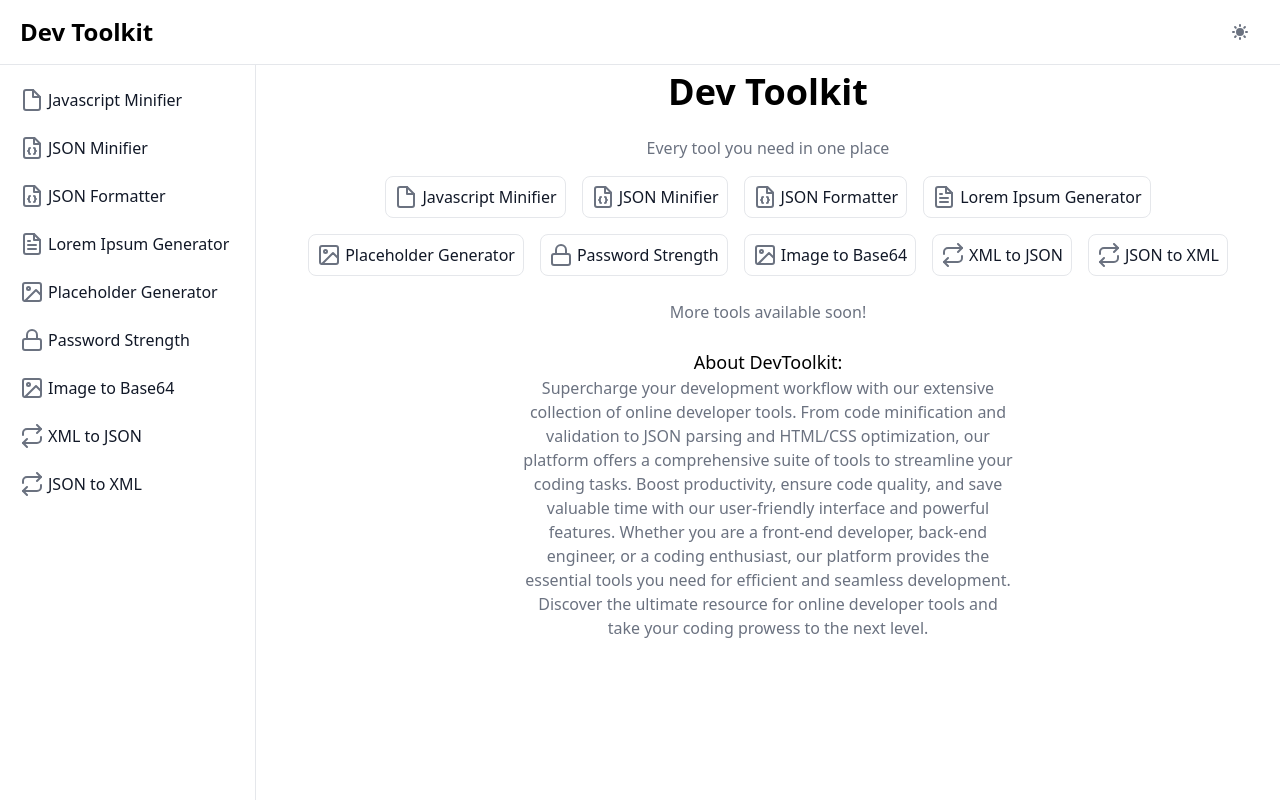
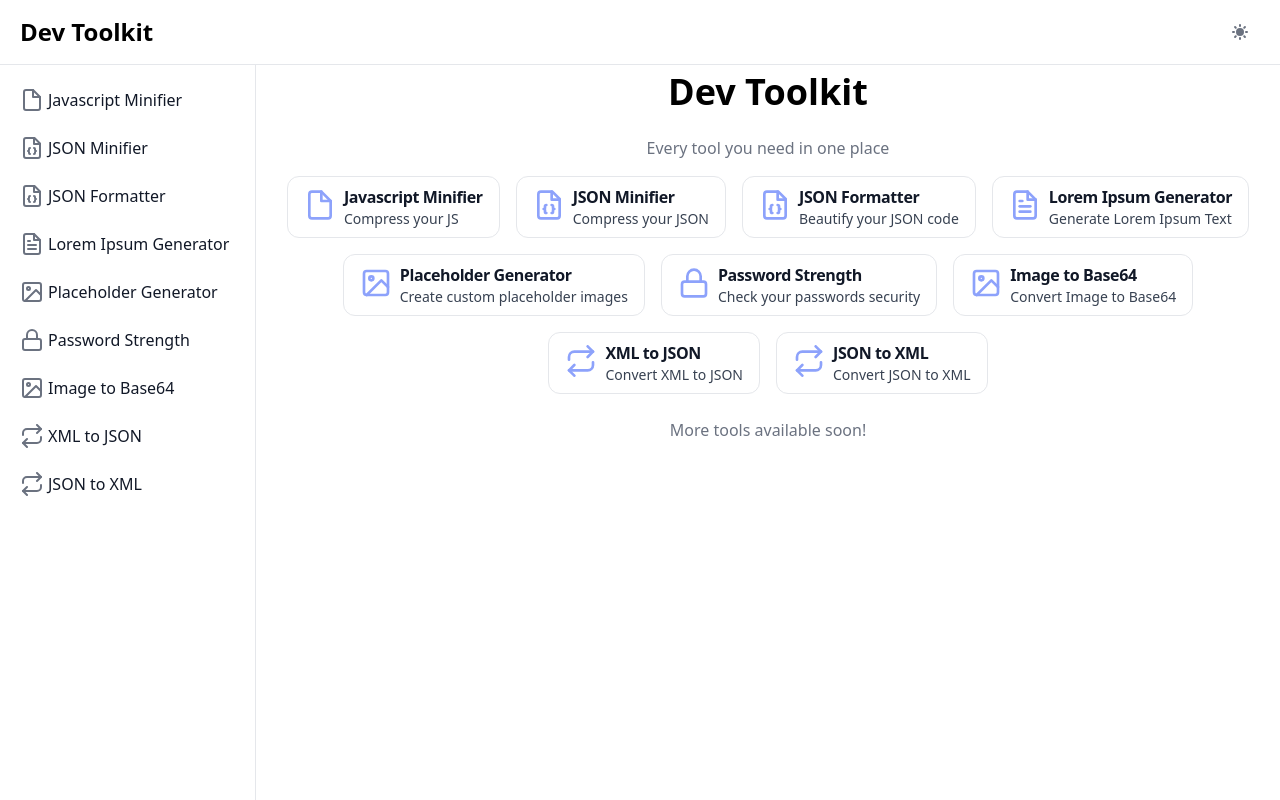
Before and after one commit to FelipeBockMagagnin/devtoolkitapp, a Next.js app: page / in a window 1280 px wide. Built offline with nearby package versions, Linux system fonts and the light colour scheme.

Commit message:
feat: improve menu display

```diff
--- a/src/app/globals.css
+++ b/src/app/globals.css
@@ -2,21 +2,8 @@
 @tailwind components;
 @tailwind utilities;
 
-:root {
-  --foreground-rgb: 0, 0, 0;
-  --background-start-rgb: 214, 219, 220;
-  --background-end-rgb: 255, 255, 255;
-}
 
-@media (prefers-color-scheme: dark) {
-  :root {
-    --foreground-rgb: 255, 255, 255;
-    --background-start-rgb: 0, 0, 0;
-    --background-end-rgb: 0, 0, 0;
-  }
-}
 
 body {
-  color: rgb(var(--foreground-rgb));
   background: transparent
 }
--- a/src/app/page.js
+++ b/src/app/page.js
@@ -18,36 +18,24 @@ export default function Home() {
       </div>
 
       <div className="flex justify-center flex-wrap">
-            {menus.map((menu, index) => {
-              return (
-                <div key={index}>
-                  <a href={menu.link} class="flex border m-2 items-center p-2 text-gray-900 rounded-lg dark:text-white hover:bg-gray-100 dark:hover:bg-gray-700">
-                    {<menu.icon class="flex-shrink-0 w-6 h-6 text-gray-500 transition duration-75 dark:text-gray-400 group-hover:text-gray-900 dark:group-hover:text-white"></menu.icon>}
-                    <span class="ml-1">{menu.name}</span>
-                  </a>
-                </div>
-              )
-            })}
+        {menus.map((menu, index) => {
+          return (
+            <a key={index} href={menu.link} class="flex rounded-xl bg-white p-2 px-4 m-2 border hover:bg-gray-100 dark:bg-gray-800 dark:border-gray-700 dark:hover:bg-gray-700">
+              {<menu.icon class="mt-1 h-8 w-8 text-indigo-400  group-hover:text-gray-900 dark:group-hover:text-white"></menu.icon>}
+              <div class="ml-2">
+                <h5 class="font-bold tracking-tight text-gray-900 dark:text-white">{menu.name}</h5>
+                <p class="mt-0 font-normal text-sm text-gray-700 dark:text-gray-400">{menu.description}</p>
+              </div>
+            </a>
+
+          )
+        })}
       </div>
 
 
       <div className="mb-6 mt-4 text-center text-gray-500 dark:text-gray-400">
         More tools available soon!
       </div>
-
-
-      <div className="text-lg mt-4 text-center dark:text-white">
-        About DevToolkit:
-      </div>
-
-      <div className="text-center text-gray-500 dark:text-gray-400 md:w-2/4 m-auto">
-        Supercharge your development workflow with our extensive collection of online developer tools.
-        From code minification and validation to JSON parsing and HTML/CSS optimization, our platform offers a
-        comprehensive suite of tools to streamline your coding tasks. Boost productivity, ensure code quality,
-        and save valuable time with our user-friendly interface and powerful features. Whether you are a front-end developer,
-        back-end engineer, or a coding enthusiast, our platform provides the essential tools you need for efficient and seamless development.
-        Discover the ultimate resource for online developer tools and take your coding prowess to the next level.
-      </div>
     </div>
   )
 }
--- a/src/data/menus.js
+++ b/src/data/menus.js
@@ -8,46 +8,55 @@ const menus = [
     {
         name: 'Javascript Minifier',
         icon: FiFile,
+        description: 'Compress your JS',
         link: '/minify-js'
     },
     {
         name: 'JSON Minifier',
         icon: LuFileJson,
+        description: 'Compress your JSON',
         link: '/minify-json'
     },
     {
         name: 'JSON Formatter',
         icon: LuFileJson,
+        description: 'Beautify your JSON code',
         link: '/format-json'
     },
     {
         name: 'Lorem Ipsum Generator',
         icon: FiFileText,
+        description: 'Generate Lorem Ipsum Text',
         link: '/lorem-ipsum'
     },
     {
         name: 'Placeholder Generator',
         icon: FiImage,
+        description: 'Create custom placeholder images',
         link: '/placeholder-image-generator'
     },
     {
         name: 'Password Strength',
         icon: FiLock,
+        description: 'Check your passwords security',
         link: '/password-strength-checker'
     },
     {
         name: 'Image to Base64',
         icon: FiImage,
+        description: 'Convert Image to Base64',
         link: '/image-to-base64'
     },
     {
         name: 'XML to JSON',
         icon: FiRepeat,
+        description: 'Convert XML to JSON',
         link: '/xml-to-json'
     },
     {
         name: 'JSON to XML',
         icon: FiRepeat,
+        description: 'Convert JSON to XML',
         link: '/json-to-xml'
     }
 ]
```
